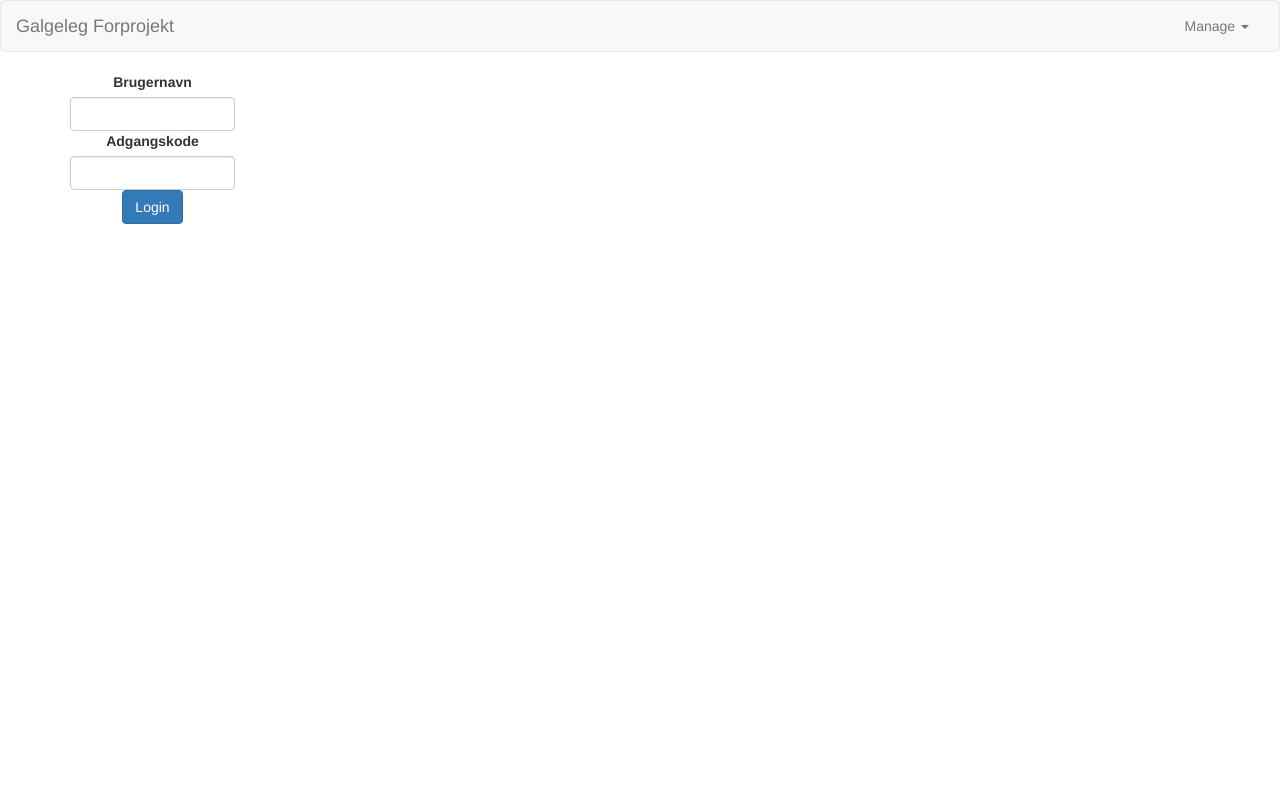
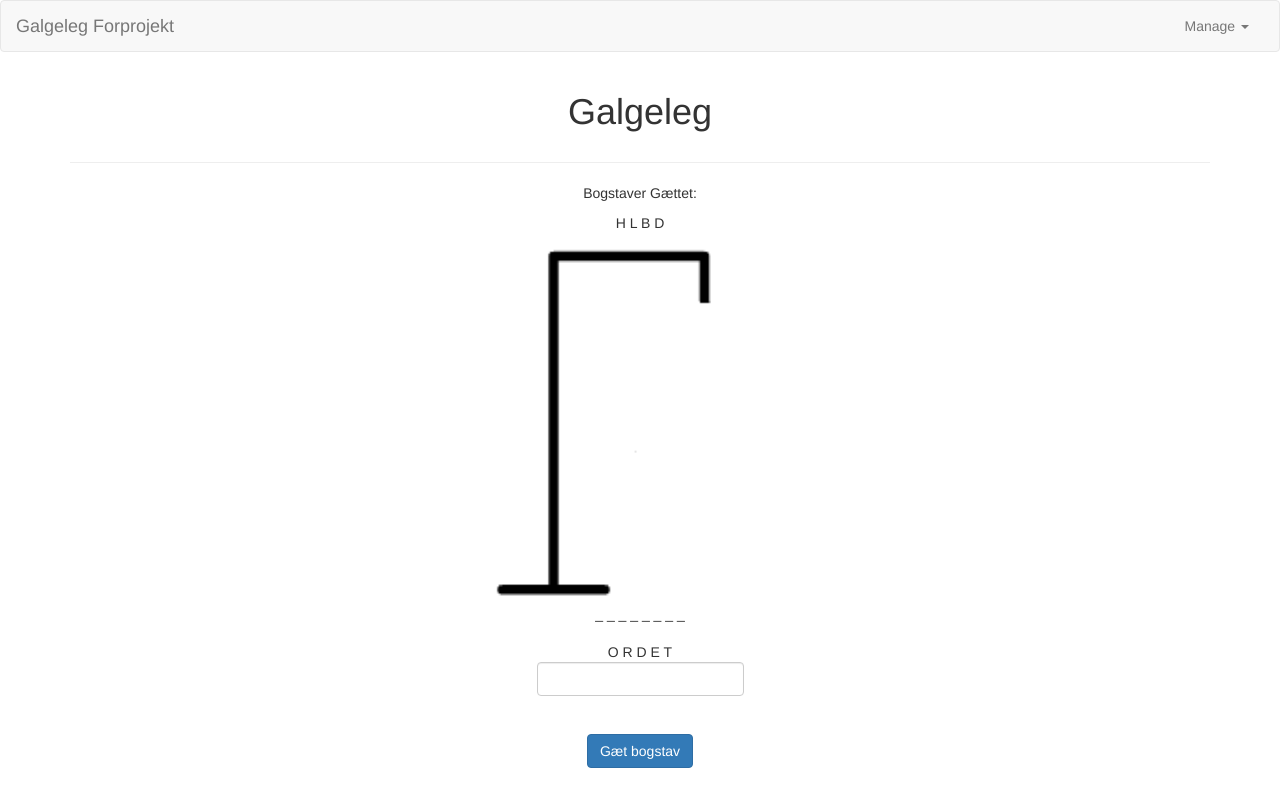
Before and after one commit to antonoeschmidt/forprojekt1, an Angular app: page / in a window 1280 px wide. Built offline with nearby package versions, Linux system fonts and the light colour scheme.

Commit message:
HTTP POST

```diff
--- a/src/app/app.component.ts
+++ b/src/app/app.component.ts
@@ -7,7 +7,7 @@ import {Component} from '@angular/core';
 })
 export class AppComponent {
   title = 'forprojekt1';
-  loggedIn = false;
+  loggedIn = true;
 
   showFeature($event: boolean) {
     this.loggedIn = $event;
```
